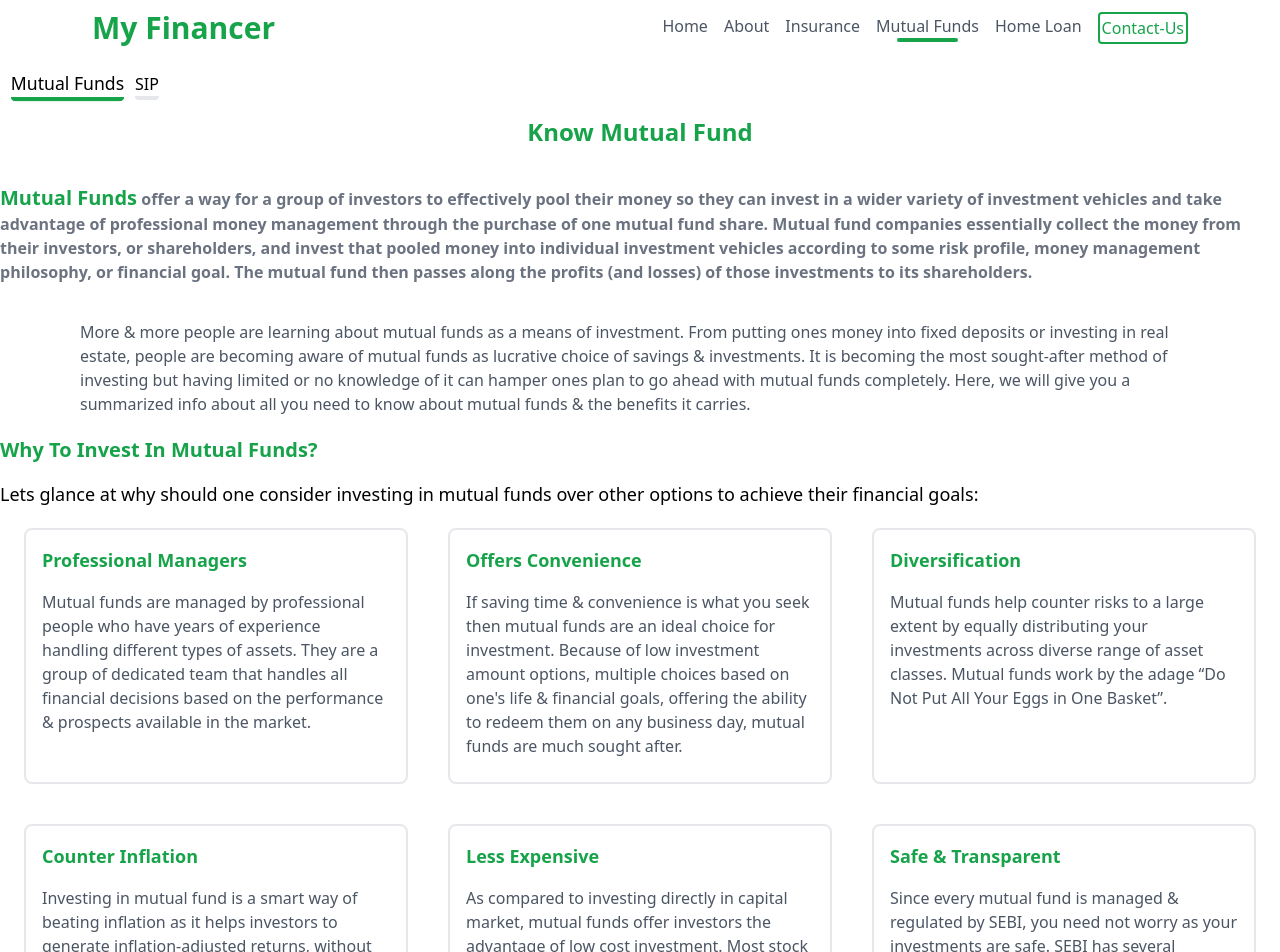
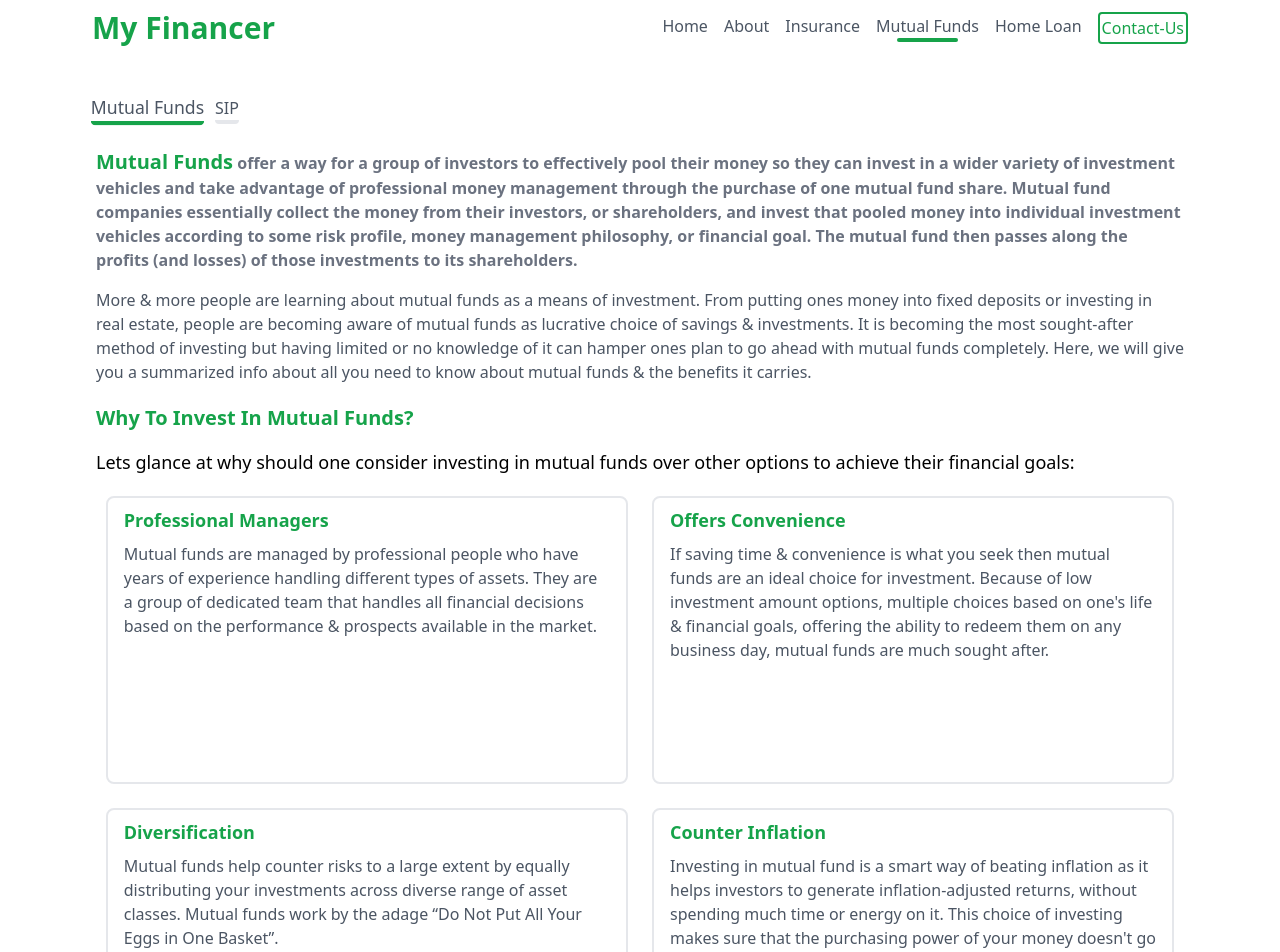
Before and after one commit to veeresh-27/businessProfile, a Next.js app: page /mutualfunds in a window 1280 px wide. Shown: the top 952 px of the page. Built offline with nearby package versions, Linux system fonts and the light colour scheme.

Commit message:
ui changes

```diff
--- a/components/mutualfundCard/index.js
+++ b/components/mutualfundCard/index.js
@@ -1,7 +1,7 @@
 export const MutualFundCard = ({ title, desc }) => {
   return (
-    <div className="border-2  px-4  h-64  md:w-96 rounded-lg text-ellipsis overflow-hidden ">
-      <h1 className="text-lg text-green-600  my-4 font-bold">{title}</h1>
+    <div className="border-2  px-4 py-2 md:h-72  md:w-[48%] rounded-lg  text-ellipsis overflow-hidden ">
+      <h1 className="text-lg text-green-600  pb-2 font-bold">{title}</h1>
       <p className="text-md font-base text-gray-600 ">{desc}</p>
     </div>
   );
--- a/pages/insurance/index.js
+++ b/pages/insurance/index.js
@@ -127,14 +127,14 @@ export default function Insurance() {
       <h1 className="text-2xl text-green-600 text-center font-bold ">
         Life Insurance
       </h1>
-      <div className="flex font-medium justify-center gap-4 p-4">
+      <div className="flex font-medium justify-center md:justify-start pt-10 gap-8">
         {tabs?.map(({ name }, index) => (
           <>
             <div
               key={index}
-              className={`cursor-pointer px-2 py-2 rounded text-gray-600 border border-gray-300 transition-all ease-in-out duration-500 ${
+              className={`cursor-pointer rounded text-gray-600 border-b-4 transition-all ease-in-out duration-500 ${
                 active === index
-                  ? "bg-green-600 border-green-600 text-gray-200"
+                  ? "border-green-600 scale-110 text-black"
                   : null
               }`}
               onClick={() => setActive(index)}
@@ -145,7 +145,7 @@ export default function Insurance() {
         ))}
       </div>
       {active === 0 ? (
-        <div className="  py-5 bg-white-200  justify-center  ">
+        <div className="  py-2 bg-white-200  justify-center  ">
           <div className="py-4">
             <div>
               <h1 className="text-xl text-green-600  font-bold">
--- a/pages/mutualfunds/index.js
+++ b/pages/mutualfunds/index.js
@@ -61,13 +61,15 @@ export default function MutualFunds() {
     },
   ];
   return (
-    <>
-      <div className="flex gap-4 p-4">
+    <div className="px-4 md:px-14 lg:px-24">
+      <div className="flex pt-10 pb-6 gap-4">
         {tabs?.map(({ name }, index) => (
           <>
             <div
-              className={`cursor-pointer border-b-4 rounded ${
-                activeTab === index ? "border-green-600 scale-110" : null
+              className={`cursor-pointer  border-b-4 rounded text-gray-600 transition-all ease-in-out duration-500 ${
+                activeTab === index
+                  ? "border-green-600 scale-110 text-black "
+                  : null
               }`}
               key={index}
               onClick={() => setActiveTab(index)}
@@ -79,11 +81,11 @@ export default function MutualFunds() {
       </div>
       {activeTab === 0 ? (
         <>
-          <h1 className="text-2xl text-green-600 text-center font-bold">
-            Know Mutual Fund
-          </h1>
+          {/*<h1 className="text-2xl text-green-600  font-bold">*/}
+          {/*  Know Mutual Fund*/}
+          {/*</h1>*/}
           <div>
-            <p className=" text-md font-bold text-gray-500 my-9 ">
+            <p className=" text-md font-bold text-gray-500 mb-4 ">
               {" "}
               <span className="text-xl text-green-600 ">Mutual Funds</span>{" "}
               offer a way for a group of investors to effectively pool their
@@ -97,7 +99,7 @@ export default function MutualFunds() {
               passes along the profits (and losses) of those investments to its
               shareholders.
             </p>
-            <p className=" text-md font-base text-gray-600 mx-20 py-30">
+            <p className=" text-md font-base text-gray-600 py-30">
               More & more people are learning about mutual funds as a means of
               investment. From putting ones money into fixed deposits or
               investing in real estate, people are becoming aware of mutual
@@ -116,13 +118,13 @@ export default function MutualFunds() {
               Lets glance at why should one consider investing in mutual funds
               over other options to achieve their financial goals:
             </h3>
-            <div className="flex  my-5 gap-10 flex-wrap justify-center">
+            <div className="flex my-5 gap-6 flex-wrap justify-center">
               {mf.map(({ id, title, desc }) => (
                 <MutualFundCard key={id} title={title} desc={desc} />
               ))}
             </div>
           </div>
-          <div className="border px-20 my-5   ">
+          <div className=" my-5   ">
             <h1 className="text-xl text-green-600  my-4 font-bold">
               Types Of Mutual Funds
             </h1>
@@ -217,7 +219,7 @@ export default function MutualFunds() {
       ) : (
         <>
           {" "}
-          <div className=" px-20 my-5   ">
+          <div className="my-5">
             <h1 className="text-xl text-green-600  font-bold">What Is SIP?</h1>
             <p className="text-sm py-2">
               Systematic Investment Plan (SIP) is a very easy & convenient mode
@@ -236,8 +238,8 @@ export default function MutualFunds() {
             <h1 className="text-center  py-4 text-lg text-green-600  font-bold">
               Benefits Of SIP
             </h1>
-            <div className="flex-wrap my-5">
-              <div className=" box-border p-3 mx-3 bg-sky-400  rounded ">
+            <div className="flex flex-wrap justify-center gap-4 my-5">
+              <div className="border p-3 bg-sky-400 md:w-[48%]  rounded ">
                 <div className="text-center  ">
                   <h1>CONVENIENCE</h1>
                   <p>
@@ -247,7 +249,7 @@ export default function MutualFunds() {
                   </p>
                 </div>
               </div>
-              <div className="box-border  mt-4 p-3 mx-3 bg-red-400 rounded">
+              <div className="border p-3 md:w-[48%]  bg-red-400 rounded">
                 <div className="text-center ">
                   <h1>DISCIPLINED SAVING</h1>
                   <p>
@@ -259,7 +261,7 @@ export default function MutualFunds() {
                 </div>
               </div>
 
-              <div className="box-border mt-4  p-3 mx-3 bg-green-500  rounded">
+              <div className="border md:w-[48%]  p-3  bg-green-500  rounded">
                 <div className="text-center">
                   <h1>FLEXIBILITY</h1>
                   <p>
@@ -269,7 +271,7 @@ export default function MutualFunds() {
                   </p>
                 </div>
               </div>
-              <div className="box-border  mt-4  p-3 mx-3 bg-yellow-500    rounded">
+              <div className="border md:w-[48%] p-3 bg-yellow-500 rounded">
                 <div className="text-center">
                   <h1>LONG TERM GAINS</h1>
                   <p>
@@ -282,7 +284,7 @@ export default function MutualFunds() {
               </div>
             </div>
           </div>
-          <div className=" px-20 my-5   ">
+          <div className=" my-5">
             <h1 className="text-xl text-green-600  font-bold">
               Power Of Compounding
             </h1>
@@ -299,24 +301,24 @@ export default function MutualFunds() {
                     from the power of compounding. Let’s explore this concept
                     further.
                   </div>
-                  <div className=" px-20 my-3 grid grid-cols-2 gap-3 md:h-full  text-md font-bold text-white ">
-                    <div className="border-2 px-2 py-4 w-50 rounded   bg-sky-400">
+                  <div className=" flex flex-wrap my-3 gap-3 text-md   ">
+                    <div className=" border-2 md:w-[48%] px-2 py-4 rounded   bg-sky-400">
                       <p>
                         Compounding basically is long term investment strategy
                         which means to re-invest ones earnings from interest or
                         dividend for receiving additional units
                       </p>
                     </div>
-                    <div className="border-2  px-2  py-4 w-50 rounded bg-purple-400">
+                    <div className=" border-2 md:w-[48%] px-2  py-4 rounded bg-purple-400">
                       The benefit from compounding comes primarily from the fact
                       that income keeps growing the principal to generate higher
                       returns as time progresses
                     </div>
-                    <div className="border-2  px-2 py-4 w-50 rounded bg-red-400">
+                    <div className=" border-2  px-2 py-4 md:w-[48%] rounded bg-red-400">
                       Higher rate of returns or longer investment duration plays
                       a key role that leads to increase in principal amount
                     </div>
-                    <div className="border-2  px-2 py-4 w-50  rounded bg-yellow-400">
+                    <div className="border-2  px-2 py-4 md:w-[48%] rounded bg-yellow-400 text-gray-600">
                       Hence, we can say that a successful investment planning is
                       all about making the most of compounding by getting time
                       on one’s side. Hence the earlier you start investing, the
@@ -334,7 +336,7 @@ export default function MutualFunds() {
         div className="flex p-4">
           <VerticalTabs displayTabs={tabs} />
         </div>*/}
-    </>
+    </div>
   );
 }
 
```
